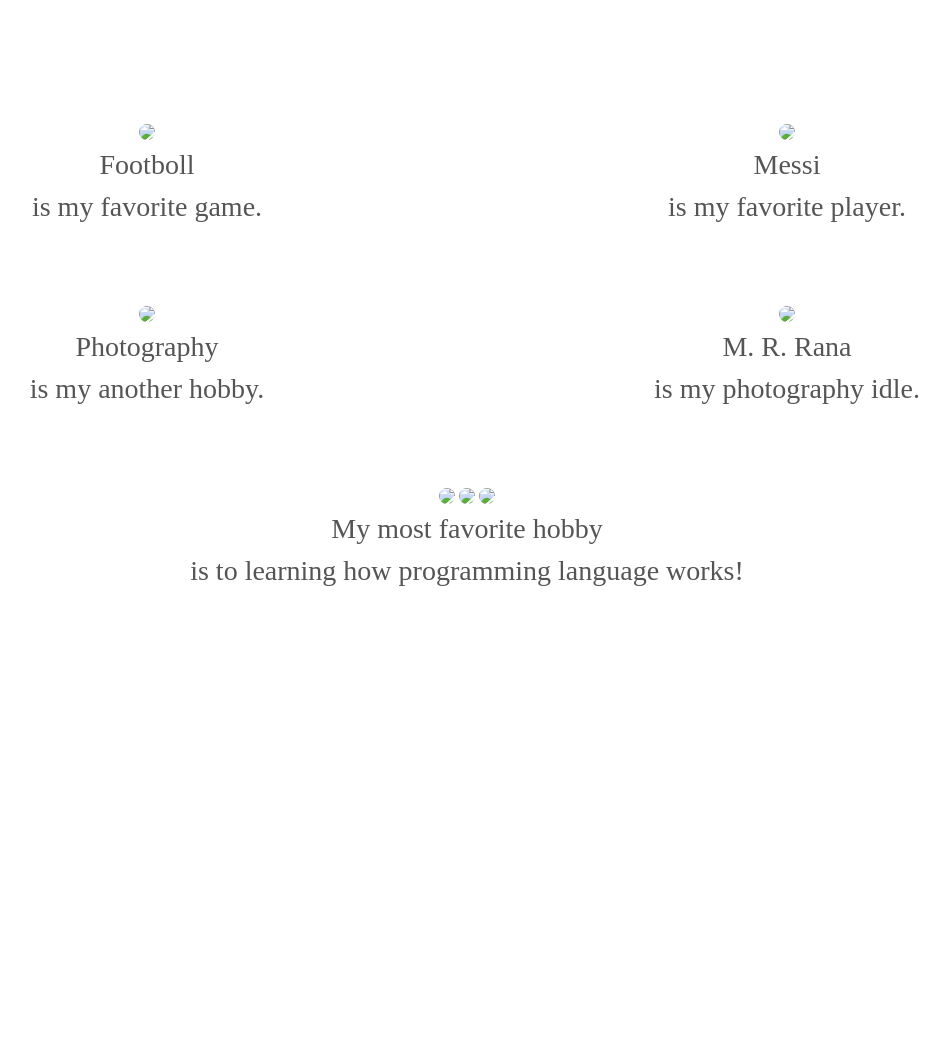
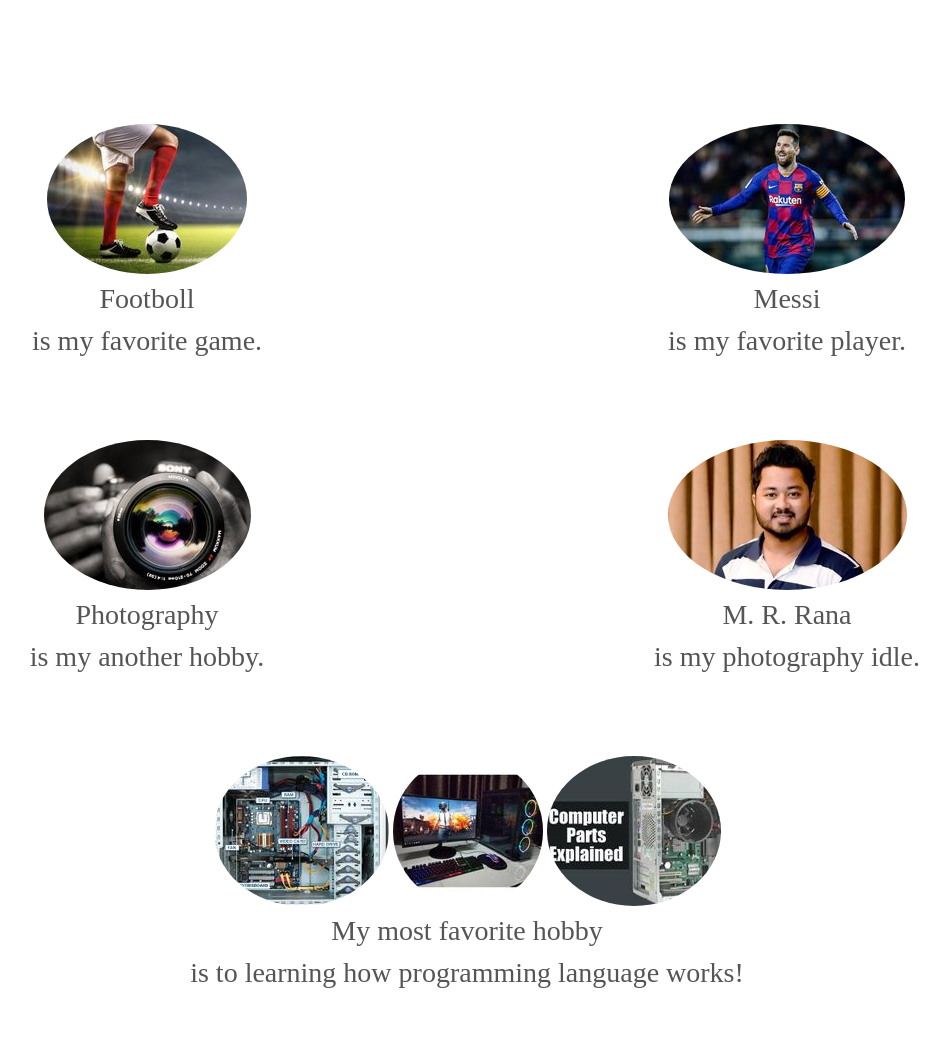
Before and after one commit to Sajidm455/Sajidm455.github.io, a plain HTML site: page index.html in a window 1280 px wide. Shown: the part 1200-2247 px from the top of the page, without its empty margins (173-1123 px from the left). Before the commit the page ends 1870 px from the top, so only its background shows below. Drawn offline with Linux system fonts and the light colour scheme.

Commit message:
Update index.html

```diff
--- a/index.html
+++ b/index.html
@@ -51,7 +51,7 @@
                 <div>
                     <article>
                         <div class="image-round">
-                            <img src="img/pic01.jpg" alt=" " />
+                            <img src="pic01.jpg" alt=" " />
                         </div>
                         <header>
                             <h3>Footboll<br />is my favorite game.</h3>
@@ -59,7 +59,7 @@
                     </article>
                     <article>
                         <div class="image-round">
-                            <img src="img/pic02.jpg" alt=" " />
+                            <img src="pic02.jpg" alt=" " />
                         </div>
                         <header>
                             <h3>Messi<br />is my favorite player.</h3>
@@ -69,7 +69,7 @@
                 <div>
                     <article>
                         <div class="image-round">
-                            <img src="img/pic03.jpg" alt=" " />
+                            <img src="pic03.jpg" alt=" " />
                         </div>
                         <header>
                             <h3>Photography<br />is my another hobby.</h3>
@@ -77,7 +77,7 @@
                     </article>
                     <article>
                         <div class="image-round">
-                            <img src="img/pic04.jpg" alt=" " />
+                            <img src="pic04.jpg" alt=" " />
                         </div>
                         <header>
                             <h3>M. R. Rana<br />is my photography idle.</h3>
@@ -86,9 +86,9 @@
                 </div>
                 <div class="article1">
                     <div class="image-round">
-                        <img src="img/pic05.jpg" alt=" " />
-                        <img src="img/pic06.jpg" alt=" " />
-                        <img src="img/pic07.jpg" alt=" " />
+                        <img src="pic05.jpg" alt=" " />
+                        <img src="pic06.jpg" alt=" " />
+                        <img src="pic07.jpg" alt=" " />
                     </div>
                     <header>
                         <h3>My most favorite hobby<br />is to learning how programming language works!</h3>
```
